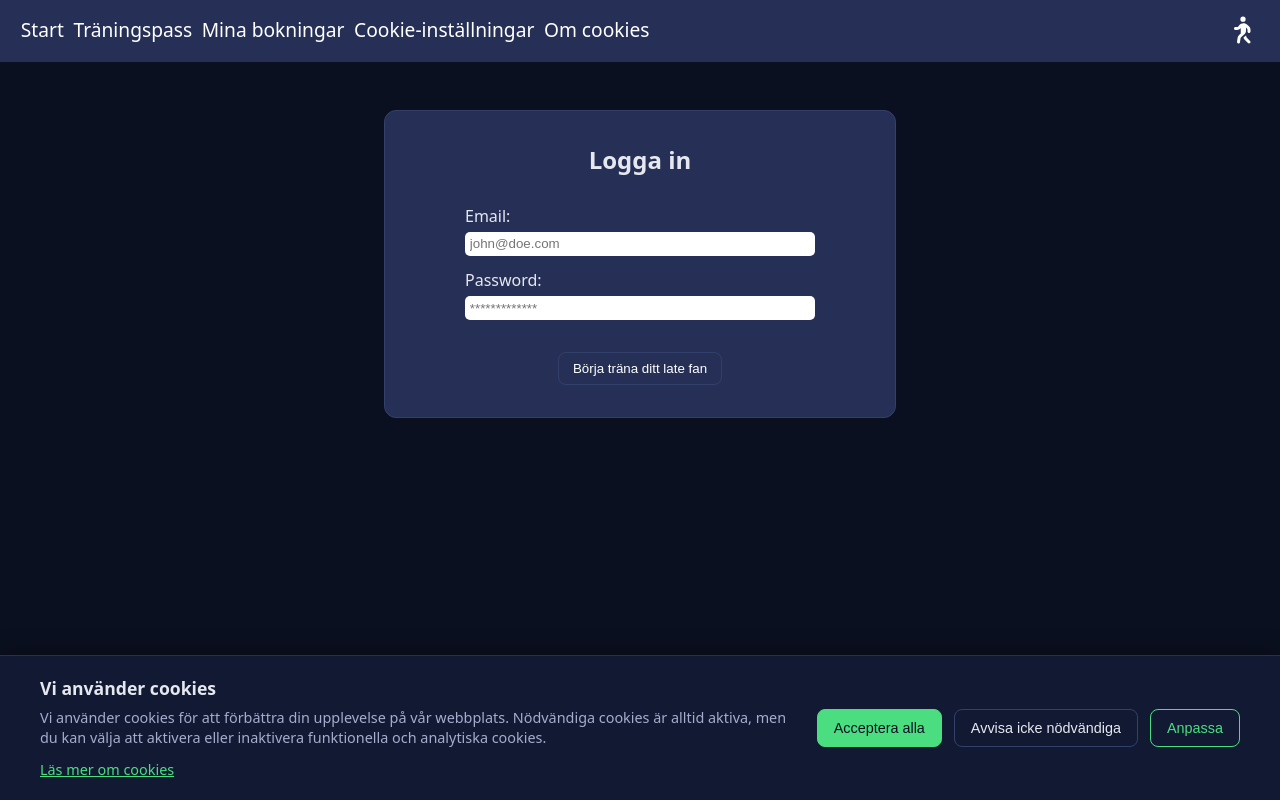
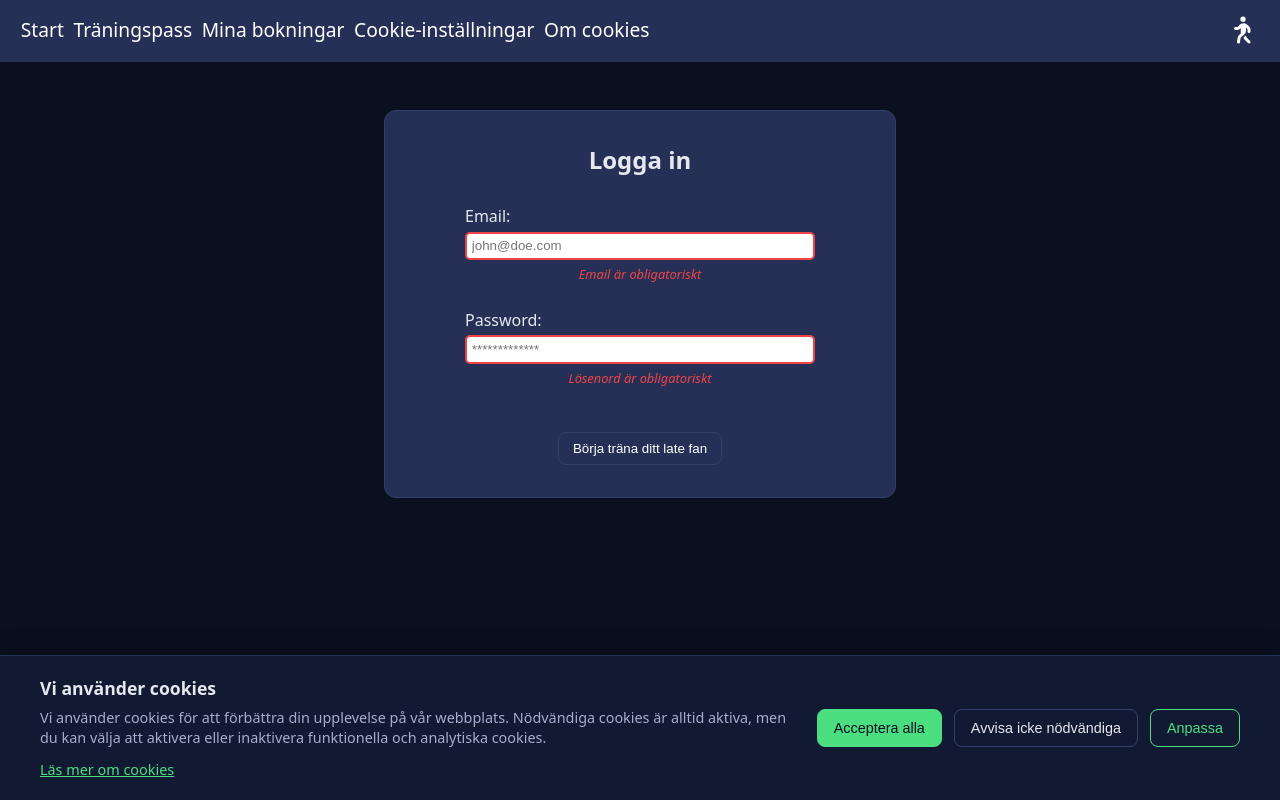
Before and after one commit to FantasticG5/frontend, a React (Vite) app: page /login in a window 1280 px wide. Built offline with nearby package versions, Linux system fonts and the light colour scheme.

Commit message:
Fix: Enhance login form validation and error handling

```diff
--- a/src/components/LoginForm.jsx
+++ b/src/components/LoginForm.jsx
@@ -1,17 +1,55 @@
-import React, { useState } from 'react'
-import { redirect } from 'react-router-dom';
+import React, { useEffect, useState } from 'react'
+import { redirect, useNavigate } from 'react-router-dom';
 
 const LoginForm = ({ onLogin, loading, error }) => {
-  const [email, setEmail] = useState('');
-  const [password, setPassword] = useState('');
+  const [email, setEmail] = useState("");
+  const [password, setPassword] = useState("");
 
-  const handleSubmit = (e) => {
+  const [emailError, setEmailError] = useState("");
+  const [passwordError, setPasswordError] = useState("");
+  const [submitError, setSubmitError] = useState("");
+
+  const navigate = useNavigate();
+
+ useEffect(() => {
+    const emailRegex = /^[^\s@]+@[^\s@]+\.[^\s@]+$/;
+
+    if (!email) {
+      setEmailError("Email är obligatoriskt");
+    } else if (!emailRegex.test(email)) {
+      setEmailError("Ogiltig emailadress");
+    } else {
+      setEmailError("");
+    }
+
+    if (!password) {
+      setPasswordError("Lösenord är obligatoriskt");
+    } else if (password.length < 6) {
+      setPasswordError("Lösenordet måste vara minst 6 tecken");
+    } else {
+      setPasswordError("");
+    }
+  }, [email, password]);
+
+
+
+  const handleSubmit = async (e) => {
     e.preventDefault();
 
-    onLogin(email, password);
+    if (emailError || passwordError) return;
 
-   // redirect('/'); // Redirect to home page after login
-  }
+    try {
+      const success = await onLogin(email, password);
+
+      if (success) {
+        navigate('/');
+      } else {
+        setSubmitError("Inloggning misslyckades. Kontrollera dina uppgifter och försök igen.");
+      }
+    } catch (err) {
+      setSubmitError("Ett fel uppstod. Försök igen.");
+    }
+  };
 
   return (
     <div className="login-page-container">
@@ -19,14 +57,35 @@ const LoginForm = ({ onLogin, loading, error }) => {
             <h2>Logga in</h2>
 
             <label htmlFor="email" className='login-label' >Email:</label>
-            <input type="text" className='login-input' placeholder="john@doe.com" value={email} onChange={(e) => setEmail(e.target.value)}/>
+            <input
+              type="text"
+              className={`login-input ${emailError ? "input-error" : ""}`}
+              placeholder="john@doe.com"
+              value={email}
+              onChange={(e) => setEmail(e.target.value)}
+            />
+            {emailError && <p className="error-message">{emailError}</p>}
+
 
             <label htmlFor="password" className='login-label'>Password:</label>
-            <input type="password" className='login-input' placeholder="*************" value={password} onChange={(e) => setPassword(e.target.value)} />
+            <input
+              type="password"
+              className={`login-input ${passwordError ? "input-error" : ""}`}
+              placeholder="*************"
+              value={password}
+              onChange={(e) => setPassword(e.target.value)}
+            />
+            {passwordError && <p className="error-message">{passwordError}</p>}
 
-            <button type="submit" className='login-button' disabled={loading}>Börja träna ditt late fan</button>
+            <button
+              type="submit"
+              className='login-button'
+              disabled={loading || emailError || passwordError}
+              >
+                Börja träna ditt late fan
+              </button>
 
-            {error && <p className="error-message">{error}</p>}
+            {submitError && <p className="error-message">{submitError}</p>}
         </form>
     </div>
   )
--- a/src/styles.css
+++ b/src/styles.css
@@ -99,6 +99,10 @@ h1 { margin: 0 0 16px; }
   border-radius: 5px;
   border: none;
   cursor: text;
+}
+
+.input-error {
+  border: 2px solid var(--danger);
 }
 
 .login-button {
```
